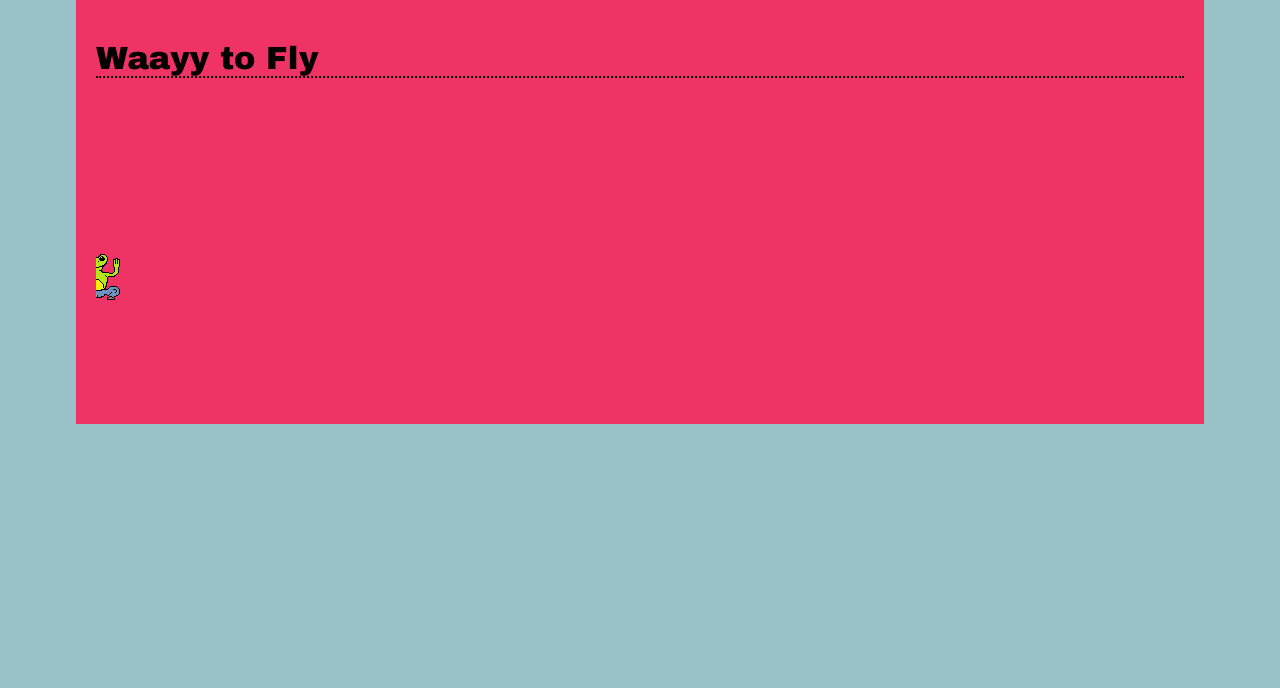
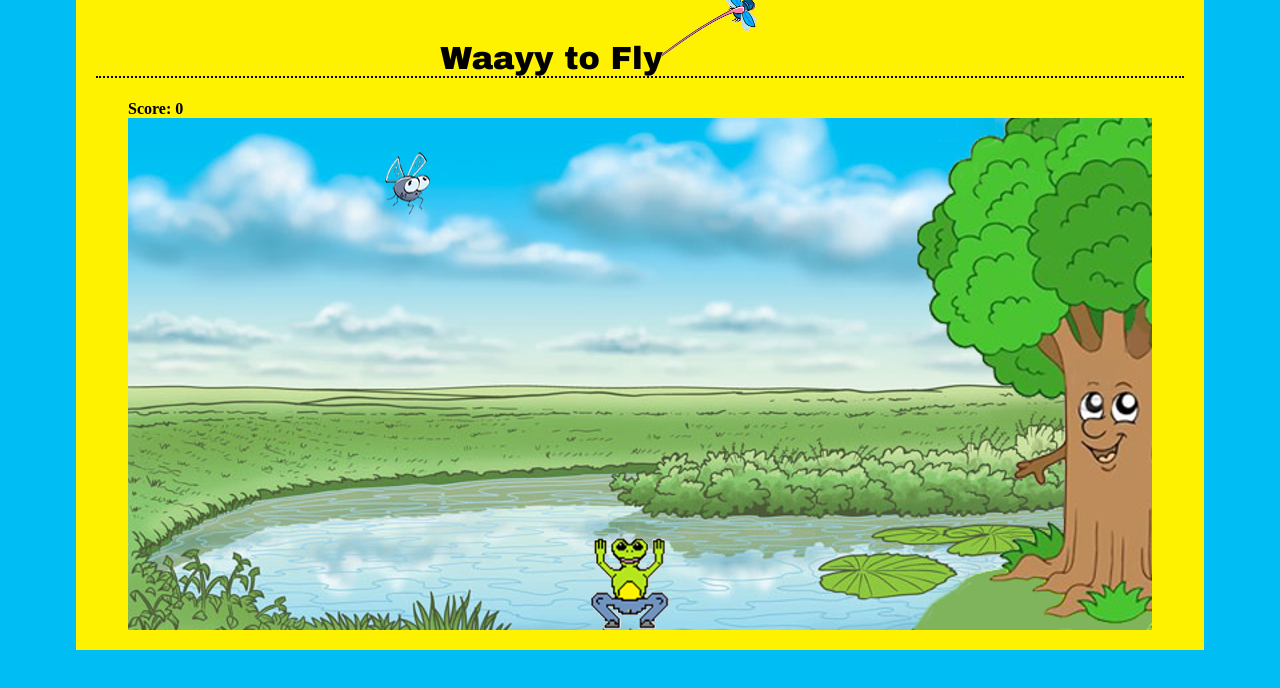
Before and after one commit to Streetfbmv/Project2, a plain HTML site: page index.html in a window 1280 px wide. Drawn offline with nearby package versions, Linux system fonts and the light colour scheme; animation ran at ten frames a second.

Commit message:
Here is an awesome update!

```diff
--- a/css/style.css
+++ b/css/style.css
@@ -1,10 +1,11 @@
+/*Zach Jones created this project on 10/17/2013*/
 body {
-	background: #98C1C8;
+	background: #00bdf4;
 	margin: 0px;
 }
 
 #container {
-	background: #ef3465;
+	background: #fff200;
 	width: 85%;
 	margin: auto;
 	padding: 20px;
@@ -14,4 +15,29 @@ h1 {
 	font-family: "Arial Black", Gadget, sans-serif;
 	border-bottom: 2px dotted #000;
     margin:center;
+    text-align:center;
+
 }
+
+#myCanv{
+    width:1024px;
+    height:512px;
+    margin:auto;
+
+}
+
+h1 img{
+    margin-left:-13px;
+    margin-top:-110px;
+    margin-bottom:-5px;
+    width:190px;
+    height:137px;
+}
+
+#points{
+    width:1024px;
+    margin:auto;
+    font-weight:bold;
+
+
+}
--- a/index.html
+++ b/index.html
@@ -2,19 +2,25 @@
 <html>
 <head>
 <meta charset="UTF-8">
-<title>Project Two</title>
+<title>Project Two: Zach Jones</title>
+<!--Zach Jones created this project on 10/17/13-->
 <link href="css/style.css" rel="stylesheet" type="text/css">
 <script type="text/javascript" src="http://code.jquery.com/jquery-latest.min.js"></script>
+<script type="text/javascript" src="js/phaser.min.js"></script>
 <script type="text/javascript" src="js/style.js"></script>
 </head>
 
 <body>
-<div id="container">
+    <div id="container">
 
-	<h1>Waayy to Fly</h1>
+	   <h1>Waayy to Fly<img src="assets/tongue.png"></h1>
 
-    <canvas id="myCanv" width="400" height="300"></canvas>
+        <div id="points">Score: <span id="score">0</span></div>
 
-</div>
+        <div id="myCanv"></div>
+
+
+    </div>
 </body>
+
 </html>
--- a/js/style.js
+++ b/js/style.js
@@ -1,131 +1,102 @@
-window.onload = init;
+/*Zach Jones created this project on 10/17/2013*/
+$(document).ready(function(){
 
-var ctx, mySprite;
-var keys = [];
+    var frog,score,bug,random,game;
 
-function init(){
+    init();
 
-	var canvas = document.getElementById("myCanv");
-	ctx = canvas.getContext("2d");
+    function randomdrop(){
 
-	mySprite = new Sprite(60, 70, "assets/realsheet2.png");
-
-	mySprite.addAnimation("walk", [ 1, 2, 4, 4, 5, 5]);
-	mySprite.play("walk");
-    mySprite.y=200;
+        random=1+Math.floor(Math.random()*1024);
 
 
-	requestAnimationFrame(update);
 
-} //end init function
+    }
 
-document.addEventListener("keydown", function(event){
+    function init(){
 
-	keys[event.keyCode] = true;
+         game = new Phaser.Game(
+            1024,512,
+            Phaser.AUTO,'myCanv',
+            {
+                preload: preload,
+                create: create,
+                update: update
 
-}) //end onkeydown function
+            }
+         );
 
-document.addEventListener("keyup", function(event){
+            randomdrop();
+        }
 
-	keys[event.keyCode] = false;
+        function preload(){
 
-}) //end onkeydown function
+            game.load.spritesheet("frog","assets/frogsheet.png",100,118);
+            game.load.image("background","assets/background.jpg");
+            game.load.image("bug","assets/bug.png");
 
-function update(){
+        }
 
-	ctx.clearRect(0, 0, 400, 300);
-	mySprite.update();
-	/*mySprite.x ++;
-	mySprite.y ++;*/
+        function create(){
 
-	if(keys[37]) {
-		mySprite.x --;
-        mySprite.scale.x=-1;
-	} else if(keys[39]){
-		mySprite.x ++;
-        mySprite.scale.x=1;
-	} else if(keys[38]){
-		mySprite.y --;
-	} else if(keys[40]){
-		mySprite.y ++;
-	} //end if else statement to move sprite on screen
+            background = game.add.tileSprite(0,0,1024,512, "background");
 
-	requestAnimationFrame(update);
+            frog = game.add.sprite(500,500,"frog");
+            frog.animations.add("jump");
+            frog.animations.play("jump",9,true);
+            frog.anchor.setTo(.5,0);
+            frog.body.collideWorldBounds=true;
 
-} //end update function
+            addbug();
+        }
 
-function Sprite(width, height, sourceURL) {
+        function update(){
 
-	//store reference for later
-	var me = this;
+            if(game.input.keyboard.isDown(Phaser.Keyboard.LEFT)){
+                frog.x -=2.5;
+        } else if (game.input.keyboard.isDown(Phaser.Keyboard.RIGHT)){
+                frog.x +=2.5;
+            }
 
-    this.scale= {x:1, y:1};
-	//store width and height
-	this.width = width;
-	this.height = height;
+            game.physics.collide(
+                frog,
+                bug,
+                collisionHandler,
+                null,
+                this
+            );
 
-	//begin loading image
-	this.image = new Image();
-	this.image.src = sourceURL;
+            if(bug.y >= 420){
+                bug.kill();
+                randomdrop();
+                addbug();
+                score=0;
+                $("#score").html(score);
+            }
+        }
 
-	this.image.addEventListener("load", function(){
+    function collisionHandler(frog,bug){
 
-		me.cols = Math.floor( me.image.width / me.width );
-		me.rows = Math.floor( me.image.height / me.height );
+        score=$("#score").html();
+        score = parseInt(score);
+        score ++;
+        $("#score").html(score);
 
-	}) //end event listener for image
+        bug.kill();
 
-	this.update = function(){
+        randomdrop();
 
-		this.dCount ++;
-		if(this.dCount > this.delay){
-			this.curFrame ++;
-			this.dCount = 0;
+        addbug();
+    }
 
-			if(this.curFrame >= this.animations[this.curAnimation].length){
-				this.curFrame = 0;
-			} //if played all animations in loop, restart
 
-			var displayFrame = this.animations[this.curAnimation][this.curFrame];
+    function addbug(){
 
-			this.framePosition.row = Math.floor( displayFrame / me.rows );
-			this.framePosition.col = displayFrame % me.cols;
-            if(displayFrame==5){
-                console.log(this.framePosition);
-            }
-		} //end if statement
+            bug= game.add.sprite(random,-5,"bug");
 
-        ctx.save();
+            bug.body.gravity.y=.3;
 
-        ctx.scale(me.scale.x,me.scale.y);
+            bug.body.collideWorldBounds=true;
+    }
 
-		ctx.drawImage(this.image,
-						this.framePosition.row * this.width, this.framePosition.col * this.height, this.width, this.height, //src bmp
-						(this.scale.x*this.x)-this.width/2,
-                        (this.scale.y*this.y)-this.height,
-                        this.width, this.height); //dest bmp
-		ctx.restore();
-	} //end update function
-
-} //end Sprite function
-
-//Sprite protoype "properties"
-Sprite.prototype.curFrame = 0;
-Sprite.prototype.dCount = 0;
-Sprite.prototype.delay = 10;
-Sprite.prototype.framePosition = { x:0, y:0 };
-
-Sprite.prototype.animations = [];
-Sprite
-Sprite.prototype.x = 0;
-Sprite.prototype.y = 0;
-
-Sprite.prototype.addAnimation = function(name, frames) {
-	this.animations[name] = frames;
-} //end add animation function
-
-Sprite.prototype.play = function(name) {
-	this.dcount = 0;
-	this.curFrame = 0;
-	this.curAnimation = name;
-} //end function to play Sprite prototype
+});
```
Also changed, not shown: assets/background.jpg (added), assets/bug.png (added), assets/frogsheet.png (added), assets/realsheet2.png (deleted), assets/tongue.png (added), js/phaser.min.js (added), 2 other files.
